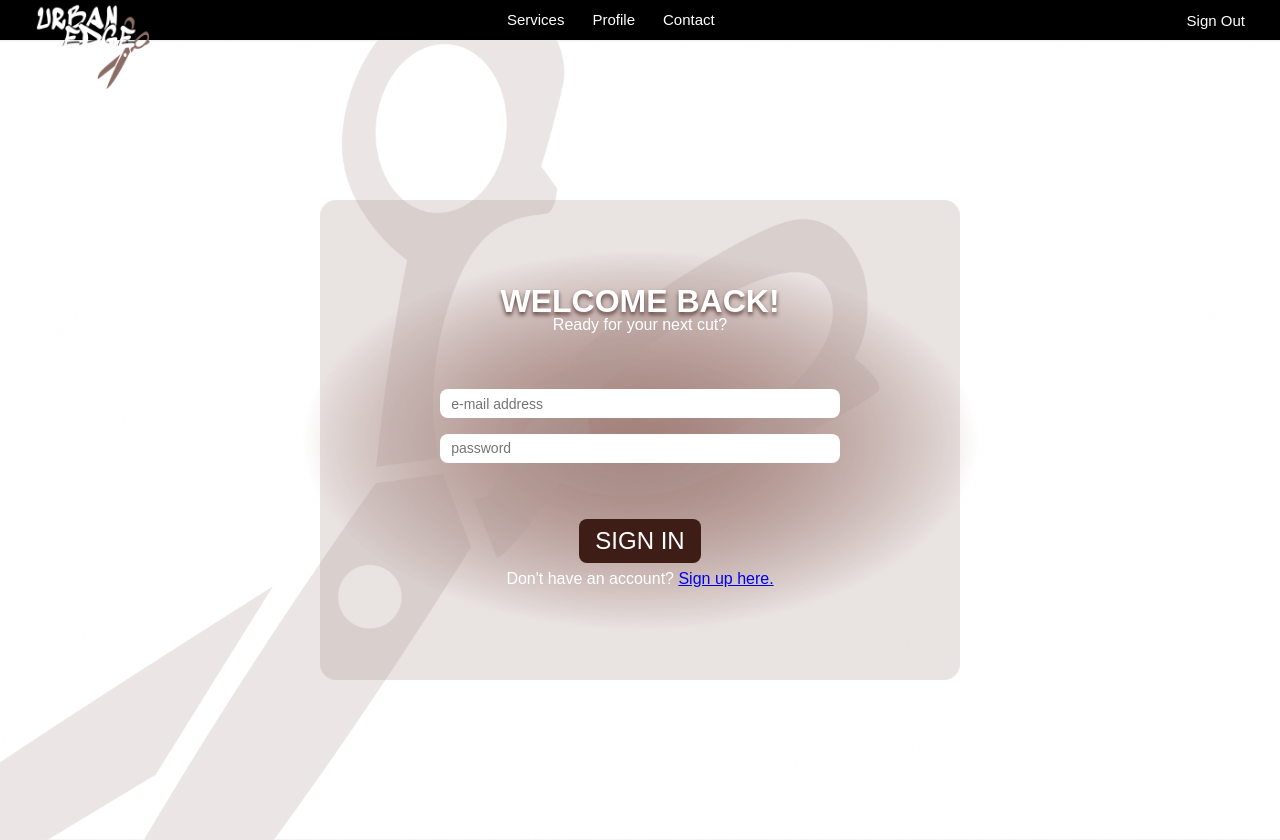
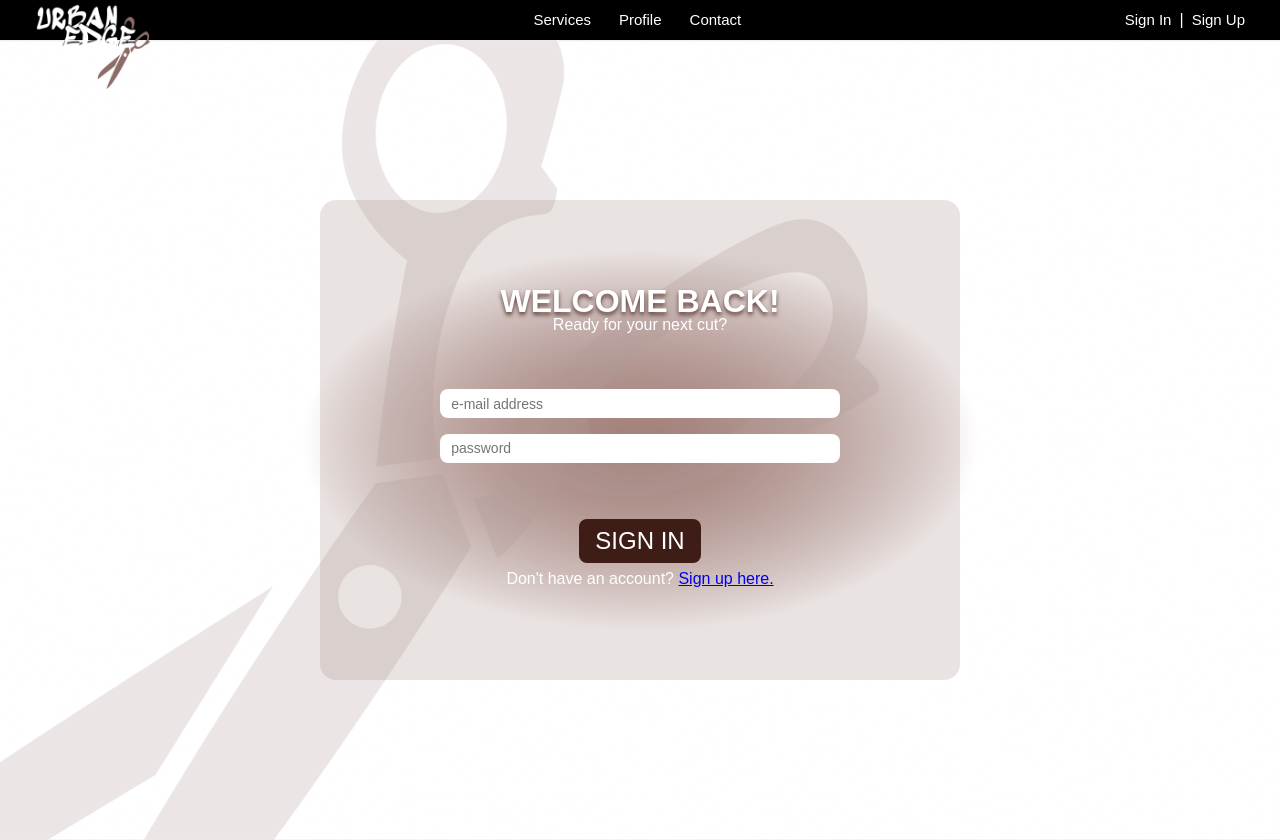
Before and after one commit to lxuiejane/Barbershop-Examen, a Next.js app: page /signin in a window 1280 px wide. Built offline with nearby package versions, Linux system fonts and the light colour scheme; a web font is replaced by a local one.

Commit message:
navbar fix for sign in and sign up

```diff
--- a/app/globals.css
+++ b/app/globals.css
@@ -39,7 +39,7 @@ p {
   display: flex;
   justify-content: center;
   gap: 28px;
-  margin: 0;
+  margin: 0 0 0 115px;
   padding: 0;
 }
 
@@ -51,15 +51,19 @@ p {
   font-weight: 400;
 }
 
-.signOut {
-  background: none;
-  border: none;
+.authLinks {
+  list-style: none;
+  display: flex;
+  justify-content: center;
+  gap: 8px;
+}
+
+.authLinks a {
   color: white;
+  font-family: var(--font-body);
+  text-decoration: none;
   font-size: 15px;
-  cursor: pointer;
-  justify-self: end;
-  padding: 0;
-  font-family: var(--font-body);
+  font-weight: 400;
 }
 
 .navbarBottomBar {
--- a/components/Navbar.js
+++ b/components/Navbar.js
@@ -9,13 +9,25 @@ export default function Navbar() {
         </div>
 
         <ul className="navLinks">
-                    <li><Link href="/">Services</Link></li>
-                    <li><Link href="/profile">Profile</Link></li>
-                    <li><Link href="/contact">Contact</Link></li>
+          <li>
+            <Link href="/">Services</Link>
+          </li>
+          <li>
+            <Link href="/profile">Profile</Link>
+          </li>
+          <li>
+            <Link href="/contact">Contact</Link>
+          </li>
         </ul>
-
-                <button className="signOut">Sign Out</button>
-
+        <ul className="authLinks">
+            <li>
+                <Link href="/signin">Sign In</Link>
+            </li>
+            <p>|</p>
+            <li>
+                <Link href="/signup">Sign Up</Link>
+            </li>
+        </ul>
       </nav>
     </>
   );
```
Lines whose indentation alone changed are shown as unchanged.
